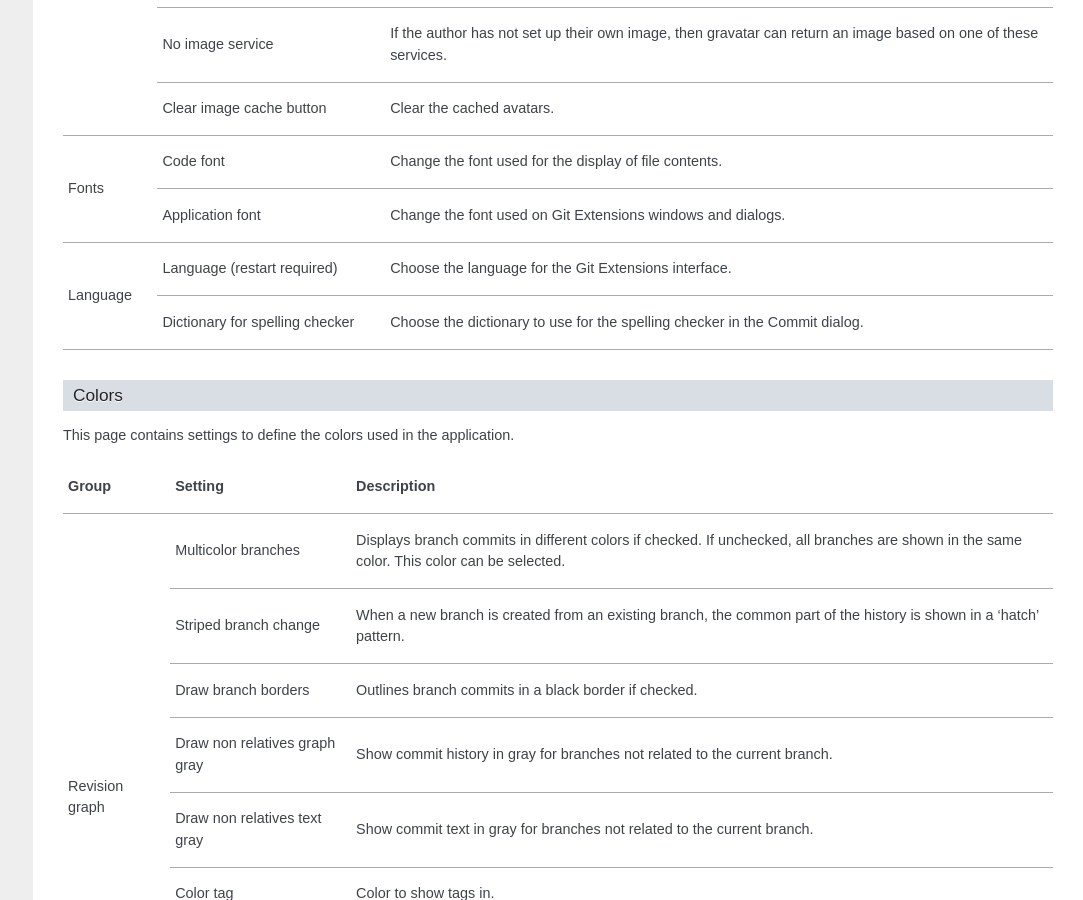
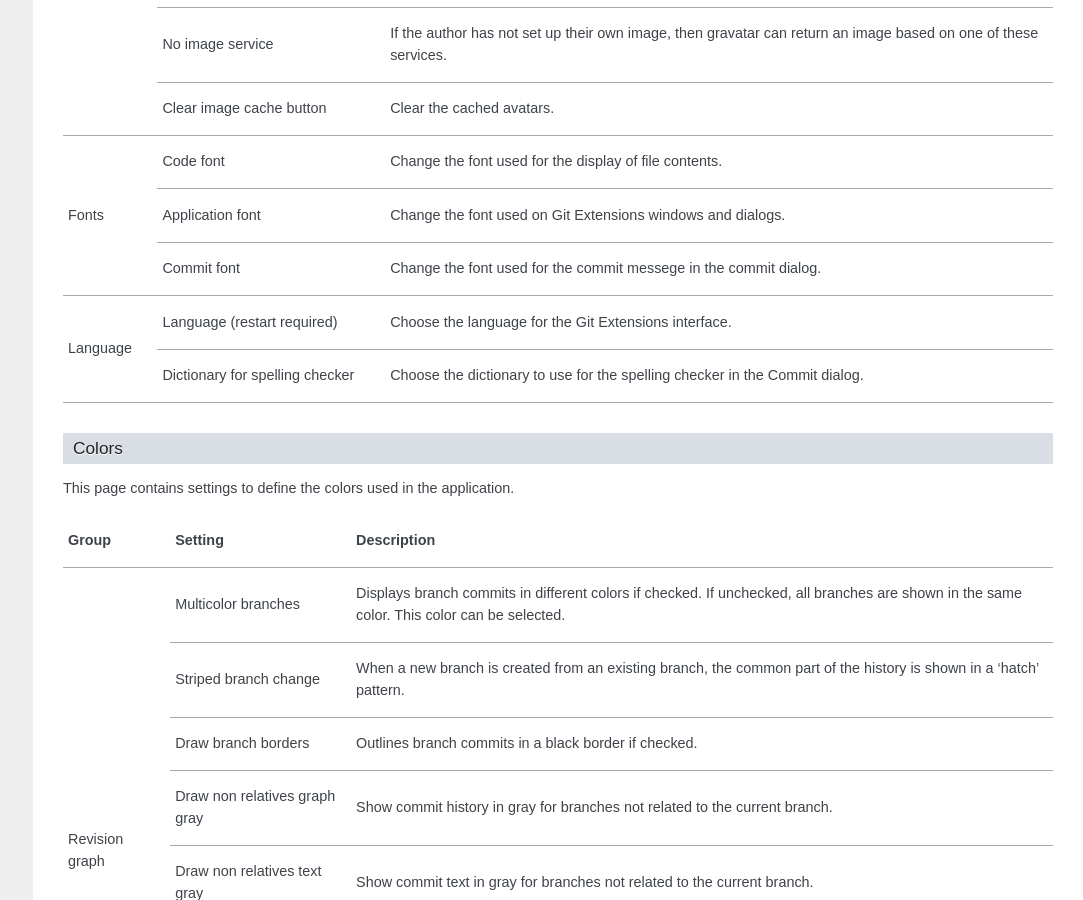
Before and after one commit to martinqt/GitExtensionsDoc, a Sphinx documentation site: the page built from source/getting_started.rst, in a window 1280 px wide and 900 px high, scrolled down 8110 px. Shown: the whole window, without its empty margins (197-1280 px from the left). Built offline with Sphinx 7.4.7, drawn with Linux system fonts in a browser that asks for light colours.

Commit message:
Commit font

```diff
--- a/source/getting_started.rst
+++ b/source/getting_started.rst
@@ -279,6 +279,8 @@ This page contains settings that affect the appearance of the application.
 |Fonts        |Code font                            | Change the font used for the display of file contents.                     |
 |             +-------------------------------------+----------------------------------------------------------------------------+
 |             |Application font                     | Change the font used on Git Extensions windows and dialogs.                |
+|             +-------------------------------------+----------------------------------------------------------------------------+
+|             |Commit font                          | Change the font used for the commit messege in the commit dialog.          |
 +-------------+-------------------------------------+----------------------------------------------------------------------------+
 |Language     |Language (restart required)          | Choose the language for the Git Extensions interface.                      |
 |             +-------------------------------------+----------------------------------------------------------------------------+
```
